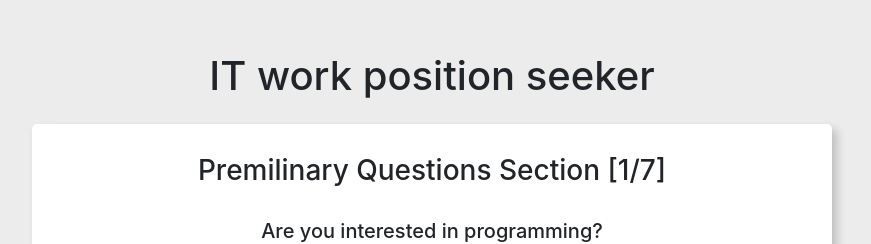
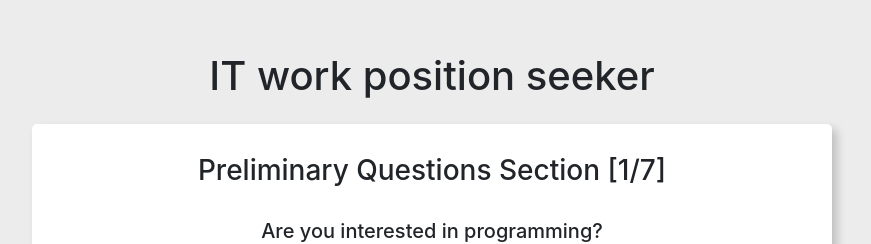
Before and after one commit to vNataliev/position-seeker, a React (Create React App) app: page / in a window 1280 px wide. Shown: the part 185-429 px from the top of the page, without its empty margins (208-1079 px from the left). Built offline with nearby package versions, Linux system fonts and the light colour scheme.

Commit message:
Added changes in management category and not displaying restart button when one category is matched

```diff
--- a/src/App.js
+++ b/src/App.js
@@ -34,7 +34,7 @@ function App() {
   const [category, setCategory] = useState('')
   const [showCategories, setShowCategories] = useState(true)
   const [showNoCategories, setShowNoCategories] = useState(false)
-  const [showCategoriesReturn, setShowCategoriesReturn] = useState(false)
+  const [showCategoriesReturn, setShowCategoriesReturn ] = useState(false)
 
   const lastPreliminaryQuestionConfig = () => {
     setPreliminaryQuestions(false)
@@ -97,6 +97,7 @@ function App() {
     }
     else {
       textForCategories = textForOneCategory
+      setShowCategoriesReturn(false);
     }
   }
 
@@ -195,7 +196,7 @@ function App() {
           )) : (
           showPreliminaryQuestions ? (
             <div class="container-md">
-              <h3>Premilinary Questions Section [{currentPreliminaryQuestion + 1}/{QuestionsPreliminary.length}]</h3>
+              <h3>Preliminary Questions Section [{currentPreliminaryQuestion + 1}/{QuestionsPreliminary.length}]</h3>
               <br></br>
               <h5 className="question-text">{QuestionsPreliminary[currentPreliminaryQuestion].question}</h5>
               <br></br>
--- a/src/questions/questions_management.json
+++ b/src/questions/questions_management.json
@@ -1,17 +1,17 @@
 [
   {
     "id": 1,
-    "question": "Do you feel comfortable with managing people?",
+    "question": "Do you prefer to create the vision of a product rather than making sure it is executed properly on time?",
     "answers": [
       {
         "text": "Yes",
-        "next": 2
+        "next": null,
+        "result": "Product Manager",
+        "description": "Product Manager is a person who takes care of the entire product, from its creation to sale, who is responsible for the quality, price and market analysis."
       },
       {
         "text": "No",
-        "next": null,
-        "result": "Product Manager",
-        "description": "Product Manager is a person who takes care of the entire product, from its creation to sale, who is responsible for the quality, price and market analysis."
+        "next": 2
       }
     ]
   },
```
